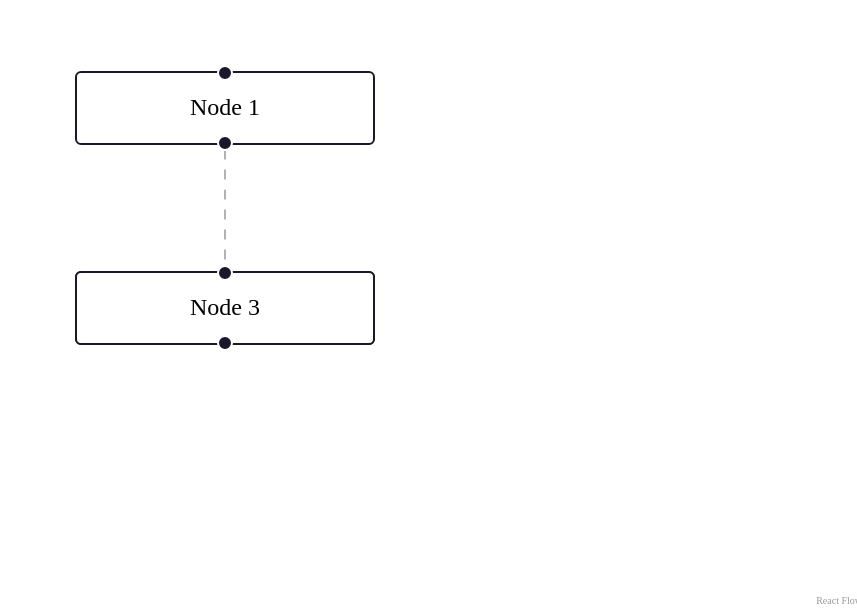
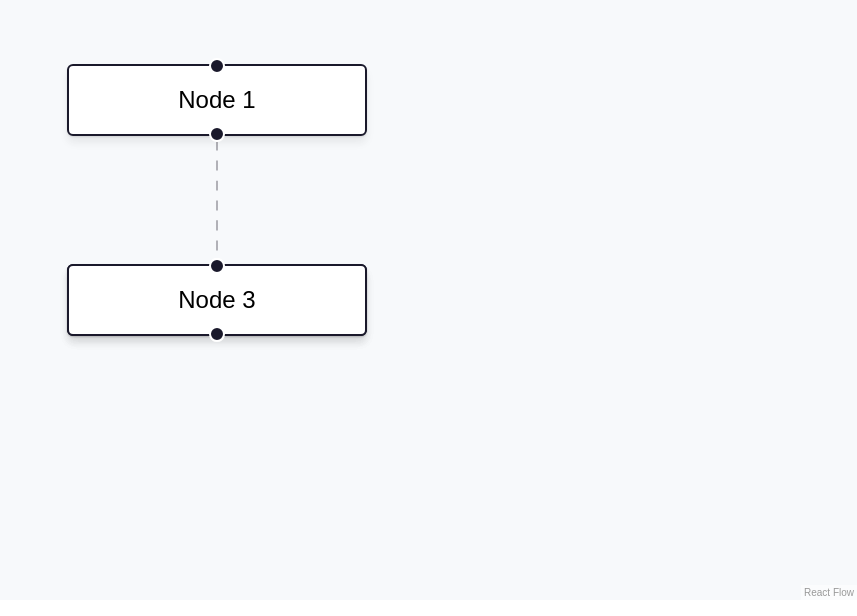
Before and after one commit to A-ryan-Kalra/chatbot-flow-builder, a React (Vite) app: page / in a window 1280 px wide. Shown: the part 200-816 px from the top of the page, without its empty margins (423-1280 px from the left). Built offline with nearby package versions, Linux system fonts and the light colour scheme.

Commit message:
setup drag n drop flow

```diff
--- /dev/null
+++ b/src/index.css
@@ -0,0 +1,71 @@
+@import url("./x-y-theme.css");
+
+html,
+body {
+  margin: 0;
+  font-family: sans-serif;
+  box-sizing: border-box;
+}
+
+#app {
+  width: 100vw;
+  height: 100vh;
+}
+
+.dndflow {
+  flex-direction: column;
+  display: flex;
+  flex-grow: 1;
+  height: 100%;
+}
+
+.dndflow aside {
+  border-right: 1px solid #eee;
+  padding: 15px 10px;
+  font-size: 12px;
+  background: #fcfcfc;
+}
+
+.dndflow aside .description {
+  margin-bottom: 10px;
+}
+
+.dndflow .dndnode {
+  height: 20px;
+  padding: 4px;
+  border: 1px solid #1a192b;
+  border-radius: 2px;
+  margin-bottom: 10px;
+  display: flex;
+  justify-content: center;
+  align-items: center;
+  cursor: grab;
+}
+
+.dndflow .dndnode.input {
+  border-color: #0041d0;
+}
+
+.dndflow .dndnode.output {
+  border-color: #ff0072;
+}
+
+.dndflow .reactflow-wrapper {
+  flex-grow: 1;
+  height: 100%;
+}
+
+.dndflow .selectall {
+  margin-top: 10px;
+}
+
+@media screen and (min-width: 768px) {
+  .dndflow {
+    flex-direction: row;
+  }
+
+  .dndflow aside {
+    width: 20%;
+    max-width: 250px;
+  }
+}
--- a/src/main.tsx
+++ b/src/main.tsx
@@ -1,6 +1,7 @@
 import { StrictMode } from "react";
 import { createRoot } from "react-dom/client";
-
+import "./index.css";
+import "./x-y-theme.css";
 import App from "./App.tsx";
 
 createRoot(document.getElementById("root")!).render(
--- /dev/null
+++ b/src/x-y-theme.css
@@ -0,0 +1,260 @@
+/* xyflow theme files. Delete these to start from our base */
+
+.react-flow {
+  --xy-background-color: #f7f9fb;
+  /* Custom Variables */
+  --xy-theme-selected: #f57dbd;
+  --xy-theme-hover: #c5c5c5;
+  --xy-theme-edge-hover: black;
+  --xy-theme-color-focus: #e8e8e8;
+
+  /* Built-in Variables see https://reactflow.dev/learn/customization/theming */
+  --xy-node-border-default: 1px solid #ededed;
+
+  --xy-node-boxshadow-default: 0px 3.54px 4.55px 0px #00000005,
+    0px 3.54px 4.55px 0px #0000000d, 0px 0.51px 1.01px 0px #0000001a;
+
+  --xy-node-border-radius-default: 8px;
+
+  --xy-handle-background-color-default: #ffffff;
+  --xy-handle-border-color-default: #aaaaaa;
+
+  --xy-edge-label-color-default: #505050;
+}
+
+.react-flow.dark {
+  --xy-node-boxshadow-default: 0px 3.54px 4.55px 0px rgba(255, 255, 255, 0.05),
+    /* light shadow */ 0px 3.54px 4.55px 0px rgba(255, 255, 255, 0.13),
+    /* medium shadow */ 0px 0.51px 1.01px 0px rgba(255, 255, 255, 0.2); /* smallest shadow */
+  --xy-theme-color-focus: #535353;
+}
+
+/* Customizing Default Theming */
+
+.react-flow__node {
+  box-shadow: var(--xy-node-boxshadow-default);
+  border-radius: var(--xy-node-border-radius-default);
+  background-color: var(--xy-node-background-color-default);
+  display: flex;
+  justify-content: center;
+  align-items: center;
+  text-align: center;
+  padding: 10px;
+  font-size: 12px;
+  flex-direction: column;
+  border: var(--xy-node-border-default);
+  color: var(--xy-node-color, var(--xy-node-color-default));
+}
+
+.react-flow__node.selectable:focus {
+  box-shadow: 0px 0px 0px 4px var(--xy-theme-color-focus);
+  border-color: #d9d9d9;
+}
+
+.react-flow__node.selectable:focus:active {
+  box-shadow: var(--xy-node-boxshadow-default);
+}
+
+.react-flow__node.selectable:hover,
+.react-flow__node.draggable:hover {
+  border-color: var(--xy-theme-hover);
+}
+
+.react-flow__node.selectable.selected {
+  border-color: var(--xy-theme-selected);
+  box-shadow: var(--xy-node-boxshadow-default);
+}
+
+.react-flow__node-group {
+  background-color: rgba(207, 182, 255, 0.4);
+  border-color: #9e86ed;
+}
+
+.react-flow__edge.selectable:hover .react-flow__edge-path,
+.react-flow__edge.selectable.selected .react-flow__edge-path {
+  stroke: var(--xy-theme-edge-hover);
+}
+
+.react-flow__handle {
+  background-color: var(--xy-handle-background-color-default);
+}
+
+.react-flow__handle.connectionindicator:hover {
+  pointer-events: all;
+  border-color: var(--xy-theme-edge-hover);
+  background-color: white;
+}
+
+.react-flow__handle.connectionindicator:focus,
+.react-flow__handle.connectingfrom,
+.react-flow__handle.connectingto {
+  border-color: var(--xy-theme-edge-hover);
+}
+
+.react-flow__node-resizer {
+  border-radius: 0;
+  border: none;
+}
+
+.react-flow__resize-control.handle {
+  background-color: #ffffff;
+  border-color: #9e86ed;
+  border-radius: 0;
+  width: 5px;
+  height: 5px;
+}
+
+/*
+  Custom Example CSS  - This CSS is to improve the example experience.
+  You can remove it if you want to use the default styles.
+
+  New Theme Classes:
+    .xy-theme__button   - Styles for buttons.
+    .xy-theme__input    - Styles for text inputs.
+    .xy-theme__checkbox - Styles for checkboxes.
+    .xy-theme__select   - Styles for dropdown selects.
+    .xy-theme__label    - Styles for labels.
+
+  Use these classes to apply consistent theming across your components.
+*/
+
+:root {
+  --color-primary: #ff0073;
+  --color-background: #fefefe;
+  --color-hover-bg: #f6f6f6;
+  --color-disabled: #76797e;
+}
+
+.xy-theme__button-group {
+  display: flex;
+  align-items: center;
+
+  .xy-theme__button:first-child {
+    border-radius: 100px 0 0 100px;
+  }
+
+  .xy-theme__button:last-child {
+    border-radius: 0 100px 100px 0;
+    margin: 0;
+  }
+}
+
+/* Custom Button Styling */
+.xy-theme__button {
+  display: inline-flex;
+  align-items: center;
+  justify-content: center;
+  height: 2.5rem;
+  padding: 0 1rem;
+  border-radius: 100px;
+  border: 1px solid var(--color-primary);
+  background-color: var(--color-background);
+  color: var(--color-primary);
+  transition: background-color 0.2s ease, border-color 0.2s ease;
+  box-shadow: var(--xy-node-boxshadow-default);
+  cursor: pointer;
+}
+
+.xy-theme__button.active {
+  background-color: var(--color-primary);
+  color: white;
+  border-color: var(--color-primary);
+}
+
+.xy-theme__button.active:hover,
+.xy-theme__button.active:active {
+  background-color: var(--color-primary);
+  opacity: 0.9;
+}
+
+.xy-theme__button:hover {
+  background-color: var(--xy-controls-button-background-color-hover-default);
+}
+
+.xy-theme__button:active {
+  background-color: var(--color-hover-bg);
+}
+
+.xy-theme__button:disabled {
+  color: var(--color-disabled);
+  opacity: 0.8;
+  cursor: not-allowed;
+  border: 1px solid var(--color-disabled);
+}
+
+.xy-theme__button > span {
+  margin-right: 0.2rem;
+}
+
+/* Add gap between adjacent buttons */
+.xy-theme__button + .xy-theme__button {
+  margin-left: 0.3rem;
+}
+
+/* Example Input Styling */
+.xy-theme__input {
+  padding: 0.5rem 0.75rem;
+  border: 1px solid var(--color-primary);
+  border-radius: 7px;
+  background-color: var(--color-background);
+  transition: background-color 0.2s ease, border-color 0.2s ease;
+  font-size: 1rem;
+  color: inherit;
+}
+
+.xy-theme__input:focus {
+  outline: none;
+  border-color: var(--color-primary);
+  box-shadow: 0 0 0 2px rgba(255, 0, 115, 0.3);
+}
+
+/* Specific Checkbox Styling */
+.xy-theme__checkbox {
+  appearance: none;
+  -webkit-appearance: none;
+  width: 1.25rem;
+  height: 1.25rem;
+  border-radius: 7px;
+  border: 2px solid var(--color-primary);
+  background-color: var(--color-background);
+  transition: background-color 0.2s ease, border-color 0.2s ease;
+  cursor: pointer;
+  display: inline-block;
+  vertical-align: middle;
+  margin-right: 0.5rem;
+}
+
+.xy-theme__checkbox:checked {
+  background-color: var(--color-primary);
+  border-color: var(--color-primary);
+}
+
+.xy-theme__checkbox:focus {
+  outline: none;
+  box-shadow: 0 0 0 2px rgba(255, 0, 115, 0.3);
+}
+
+/* Dropdown Styling */
+.xy-theme__select {
+  padding: 0.5rem 0.75rem;
+  border: 1px solid var(--color-primary);
+  border-radius: 50px;
+  background-color: var(--color-background);
+  transition: background-color 0.2s ease, border-color 0.2s ease;
+  font-size: 1rem;
+  color: inherit;
+  margin-right: 0.5rem;
+  box-shadow: var(--xy-node-boxshadow-default);
+}
+
+.xy-theme__select:focus {
+  outline: none;
+  border-color: var(--color-primary);
+  box-shadow: 0 0 0 2px rgba(255, 0, 115, 0.3);
+}
+
+.xy-theme__label {
+  margin-top: 10px;
+  margin-bottom: 3px;
+  display: inline-block;
+}
```
Also changed, not shown: src/components/dnd-context.tsx (added, +19 -0 lines), src/components/sidebar.tsx (added, +40 -0 lines).
